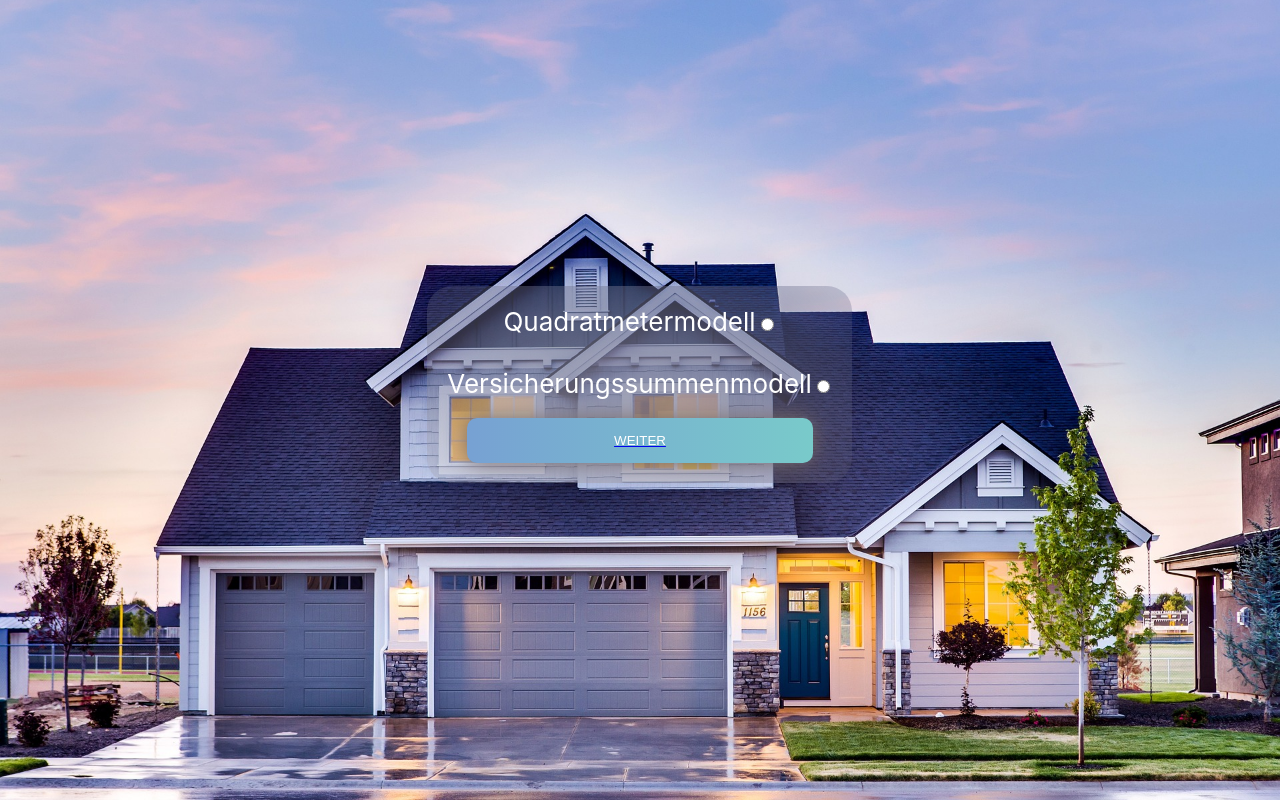
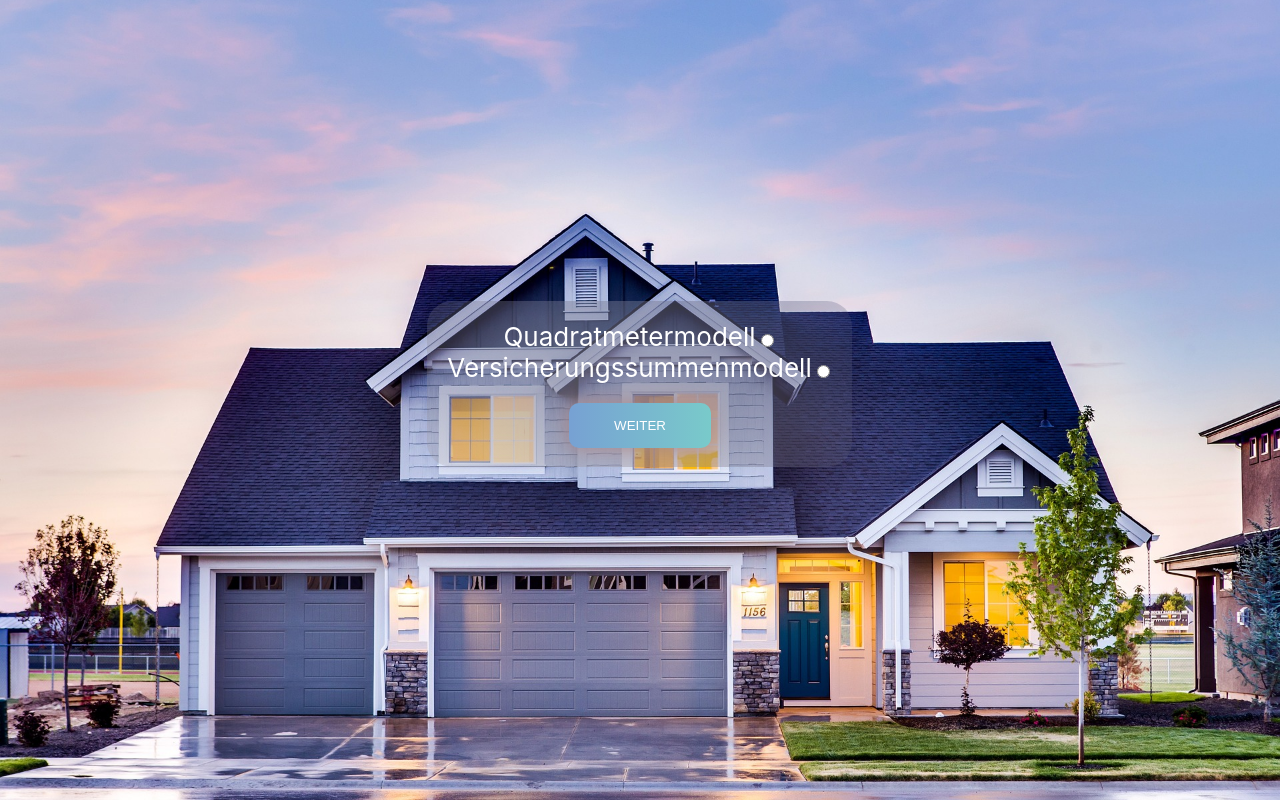
Before and after one commit to DaniDevOfficial/Versicherungsrechner-React, a React (Create React App) app: page / in a window 1280 px wide. Built offline with nearby package versions, Linux system fonts and the light colour scheme.

Commit message:
Modell chose base done. Small Problem with css back button

```diff
--- a/src/components/CalculatorFirst.jsx
+++ b/src/components/CalculatorFirst.jsx
@@ -3,20 +3,18 @@ import { useNavigate } from 'react-router-dom'
 import FinalOutput from "./CalculatorOutput";
 import ParentWhole from "./ParentWhole";
 import "./components.css";
+import { Link } from "react-router-dom";
 
 
 
-export default function CalculatorFirst({ setWorth, setInsurance, setDamage }) {
+export default function CalculatorFirst({ setWorth, setInsurance, setDamage}) {
 
-    const [check, setCheck] = useState(1230)
-    const [placeholderinsurance, setPlaceholderinsurance] = useState ("Versicherungswert")
-    const [placeholderworth, setPlaceholderworth] = useState ("Hausratswert")
     const navigate = useNavigate()
-
-
     function handlesubmit(){
         navigate('/Auswertung')
 }
+
+
 
 return (
         <div id="calculator">
@@ -39,7 +37,7 @@ return (
                 type="number"
                 min="0"
                 required
-                onChange={(e) => { setWorth(parseInt(e.target.value))}}></input>
+                onChange={(e) => { setInsurance(parseInt(e.target.value))}}></input>
             <br />
             <p>Schaden Total</p>
             <input
@@ -56,10 +54,11 @@ return (
             className="submitinput"
             type="submit"/>
 
-             <input
+<Link to="/">
+<input
                 className="submitinput"
                 type="back"
-                value="Zurück"/>
+                value="Zurück"/></Link>
                 </form>
             <br />
 
--- /dev/null
+++ b/src/components/CalculatorQuad.jsx
@@ -0,0 +1,25 @@
+import { useState } from "react";
+import { useNavigate } from 'react-router-dom'
+import FinalOutput from "./CalculatorOutput";
+import ParentWhole from "./ParentWhole";
+import "./components.css";
+
+
+
+export default function CalculatorQuad({ setWorth, setInsurance, setDamage}) {
+
+    const navigate = useNavigate()
+    function handlesubmit(){
+        navigate('/Auswertung')
+}
+
+
+
+return (
+        <div id="calculator">
+        <button onClick={handlesubmit}>button</button>
+        </div>
+
+
+    )
+}
--- a/src/components/ParentWhole.jsx
+++ b/src/components/ParentWhole.jsx
@@ -1,26 +1,32 @@
 import CalculatorOutput from "./CalculatorOutput"
 import CalculatorFirst from "./CalculatorFirst"
+import CalculatorQuad from "./CalculatorQuad"
 import Model from './model'
 import { Route, Routes } from 'react-router-dom'
 import { useState } from "react";
 
 
-function ParentWhole(){
+export default function ParentWhole() {
 
     const [worth, setWorth] = useState();
     const [insurance, setInsurance] = useState(0);
     const [damage, setDamage] = useState();
+    const [whichmodell, setWhichmodell] = useState();
+    let Whichcalculator
 
-    return(
+    if(parseInt(whichmodell) == 1){
+         Whichcalculator = CalculatorQuad
+    }else{
+        Whichcalculator = CalculatorFirst
+    }
+
+    return (
         <div>
-
-
             <Routes>
-            <Route path='/' element={<Model />} />
-            <Route path='/Rechner' element={<CalculatorFirst setWorth={setWorth} setInsurance={setInsurance} damage={damage} setDamage={setDamage}  />} />
-            <Route path='/Auswertung' element={<CalculatorOutput worth={worth} insurance={insurance} damage={damage}/>} />
-          </Routes>
-          </div>
+                <Route path='/' element={<Model setWhichmodell={setWhichmodell} />} />
+                <Route path='/Rechner' element={<Whichcalculator setWorth={setWorth} setInsurance={setInsurance} damage={damage} setDamage={setDamage} whichmodell={whichmodell}/>} />
+                <Route path='/Auswertung' element={<CalculatorOutput worth={worth} insurance={insurance} damage={damage} />} />
+            </Routes>
+        </div>
     )
 }
-export default ParentWhole;
--- a/src/components/components.css
+++ b/src/components/components.css
@@ -45,7 +45,7 @@ table {
     margin: 8px 0;
     display: inline-block;
     border: transparent;
-    border-radius: 15px;
+    border-radius: 105px;
     box-sizing: border-box;
     text-align: right;
     color: white;
@@ -54,8 +54,8 @@ table {
     padding:20px;
     filter: drop-shadow(0 0 0.75rem rgb(0, 0, 0));
     background-color: transparent;
-    border-bottom: 2px solid rgb(76, 148, 182);
-
+    border: 2px solid rgb(76, 148, 182);
+    background-color:#557296
 
 }
 input[type=back] {
@@ -91,11 +91,9 @@ width: 100%;
     width: 90%;
   }
   .radioinput {
-    font-family: system-ui, sans-serif;
-    font-size: 2rem;
-    font-weight: bold;
-    line-height: 1.1;
+    vertical-align: middle
   }
+
   ::-webkit-scrollbar {
     display: none;
 }
@@ -118,6 +116,7 @@ input:disabled {
   display: block;
   margin: 0 auto;
   margin-top: 5%;
+  text-decoration: none;
 }
 
 .submitinput:hover {
@@ -125,3 +124,28 @@ input:disabled {
   color: #fff;
   text-decoration: none;
 }
+.modelsubmit {
+  background-image: linear-gradient(to right, #77A1D3 0%, #79CBCA  51%, #77A1D3  100%);
+  margin: 10px;
+  padding: 15px 45px;
+  text-align: center;
+  text-transform: uppercase;
+  transition: 0.5s;
+  background-size: 200% auto;
+  color: white;
+  box-shadow: 0 0 20px #ad8a8a;
+  border-radius: 10px;
+  display: block;
+  margin: 0 auto;
+  margin-top: 5%;
+  border: transparent;
+}
+
+.modelsubmit:hover {
+  background-position: right center;
+  color: #fff;
+  text-decoration: none;
+}
+link{
+  text-decoration: none;
+}
--- a/src/components/model.js
+++ /dev/null
@@ -1,36 +0,0 @@
-import {useState} from "react";
-import { Link } from 'react-router-dom'
-
-import "./components.css"
-
-
-export default function Modell() {
-const[whichmodell, setWhichmodell] = useState()
-
-function nextComponent(){
-
-    let selectedModel = document.querySelector('input[name="modell"]:checked').value;
-
-}
-
-
-
-    return (
-        <div id="model">
-
-        <label for="quadrat">Quadratmetermodell</label>
-        <input type="radio" id="quadrat"name="modell" value="Quadratmeter" className="radioinput"></input>
-<br/>
-<br/>
-
-<label for="hauswert">Versicherungssummenmodell</label>
-        <input type="radio" id="hauswert"name="modell" value="Hauswert" className="radioinput"></input>
-<br/>
-
-<Link to='/Rechner'><input type="submit" value="Weiter" className="submitinput" onClick={nextComponent} ></input></Link>
-
-        </div>
-
-
-    )
-}
--- /dev/null
+++ b/src/components/model.jsx
@@ -0,0 +1,32 @@
+import { useState } from "react";
+import { useNavigate } from 'react-router-dom'
+
+
+import "./components.css"
+
+
+export default function Modell({ setWhichmodell }) {
+    const navigate = useNavigate()
+
+    function handlesubmit(which) {
+
+        navigate('/Rechner')
+    }
+
+
+
+    return (
+        <div id="model">
+             <form action="javascript:void(0);" onSubmit={handlesubmit}>
+                <label for="quadrat">Quadratmetermodell</label>
+                <input type="radio" id="quadrat" name="modell" value="1" className="radioinput" required onChange={(e) => setWhichmodell(e.target.value)} />
+                <br />
+                <label for="hauswert">Versicherungssummenmodell</label>
+                <input type="radio" id="versicherung" name="modell" value="2" className="radioinput" required onChange={(e) => setWhichmodell(e.target.value)} />
+                <input type="submit" value="Weiter" className="modelsubmit" />
+            </form>
+        </div>
+
+
+    )
+}
```
